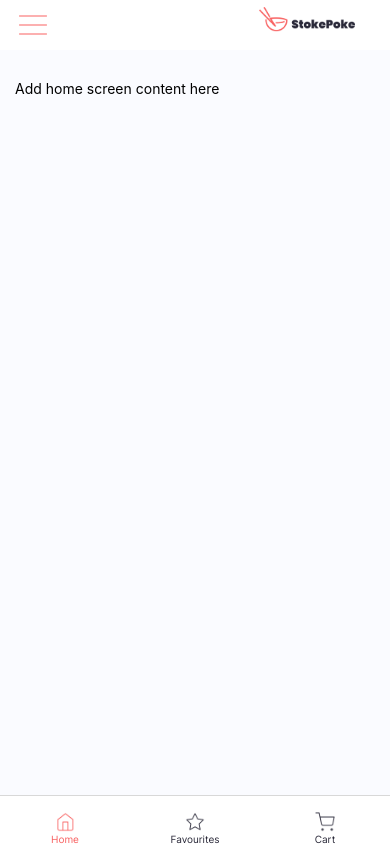
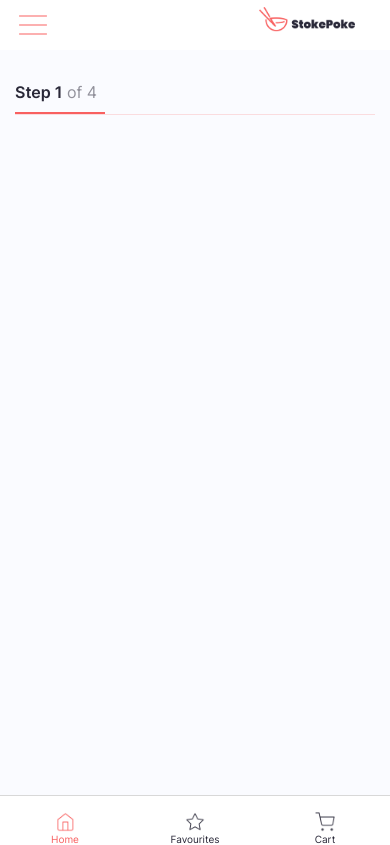
Before and after one commit to teodo-cumpf/react-native-assignment, a React Native app: screen / in a window 390 px wide. Built offline with nearby package versions, Linux system fonts and the light colour scheme.

Commit message:
Created progress bar

```diff
--- a/src/screens/HomeScreen/HomeScreen.tsx
+++ b/src/screens/HomeScreen/HomeScreen.tsx
@@ -1,13 +1,13 @@
-import { Text } from 'react-native';
-
 import { ScreenWrapper } from '../../components/templates';
+import { ProgressBar } from './components';
 
 const HomeScreen = () => {
     return (
         <ScreenWrapper>
-            <Text>
-                Add home screen content here
-            </Text>
+            <ProgressBar
+                currentStep={1}
+                numberOfSteps={4}
+            />
         </ScreenWrapper>
     );
 }
--- /dev/null
+++ b/src/screens/HomeScreen/components/ProgressBar/ProgressBar.tsx
@@ -0,0 +1,32 @@
+import { View } from 'react-native';
+
+import { AppText } from '../../../../components/typography';
+
+import styles from './ProgressBarStyle';
+
+interface ProgressBar {
+    currentStep: number;
+    numberOfSteps: number;
+}
+
+const ProgressBar = (props: ProgressBar) => {
+    const { currentStep, numberOfSteps } = props;
+
+    const progressPercentage = (100 / numberOfSteps) * currentStep;
+
+    return (
+        <View style={styles.wrapper}>
+            <View style={styles.text_wrapper}>
+                <AppText style={styles.current_step_text}>{`Step ${currentStep}`}</AppText>
+                <AppText style={styles.number_of_steps_text}>{` of ${numberOfSteps}`}</AppText>
+            </View>
+
+            <View style={styles.progress_bar_wrapper}>
+                <View style={{ ...styles.current_step, width: `${progressPercentage}%`}} />
+                <View style={styles.progress_bar} />
+            </View>
+        </View>
+    );
+}
+
+export default ProgressBar;
--- /dev/null
+++ b/src/screens/HomeScreen/components/ProgressBar/ProgressBarStyle.ts
@@ -0,0 +1,34 @@
+import { StyleSheet } from 'react-native';
+
+import { black, light_gray, red } from '../../../../assets/styles/colors';
+
+export default StyleSheet.create({
+    wrapper: {
+        width: '100%',
+    },
+    text_wrapper: {
+        flexDirection: 'row',
+        paddingBottom: 8,
+    },
+    current_step_text: {
+        fontFamily: 'Inter-SemiBold',
+        fontSize: 16,
+        color: black,
+    },
+    number_of_steps_text: {
+        color: light_gray,
+        fontSize: 16
+    },
+    progress_bar_wrapper: {
+        width: '100%',
+    },
+    current_step: {
+        height: 2,
+        backgroundColor: red,
+    },
+    progress_bar: {
+        height: 1,
+        backgroundColor: red,
+        opacity: 0.2,
+    }
+});
--- /dev/null
+++ b/src/screens/HomeScreen/components/index.ts
@@ -0,0 +1 @@
+export { default as ProgressBar } from './ProgressBar/ProgressBar';
```
